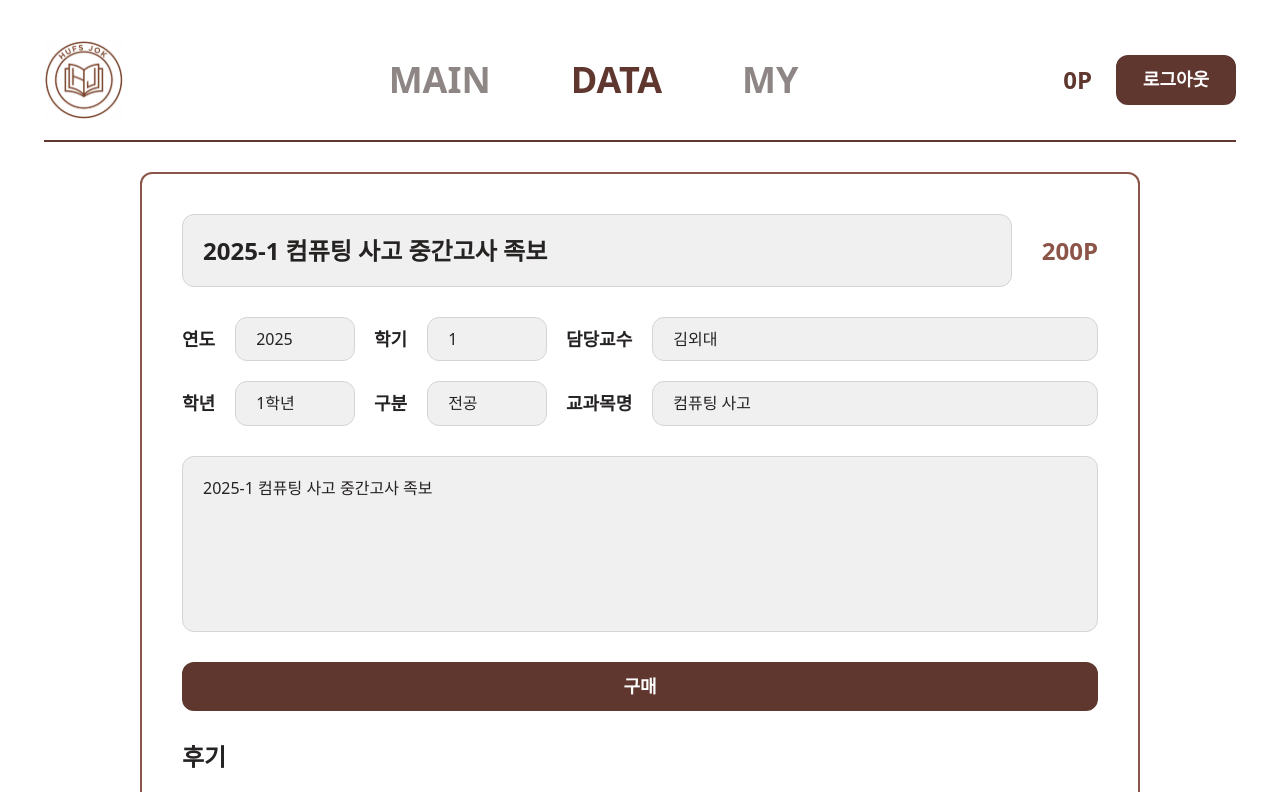
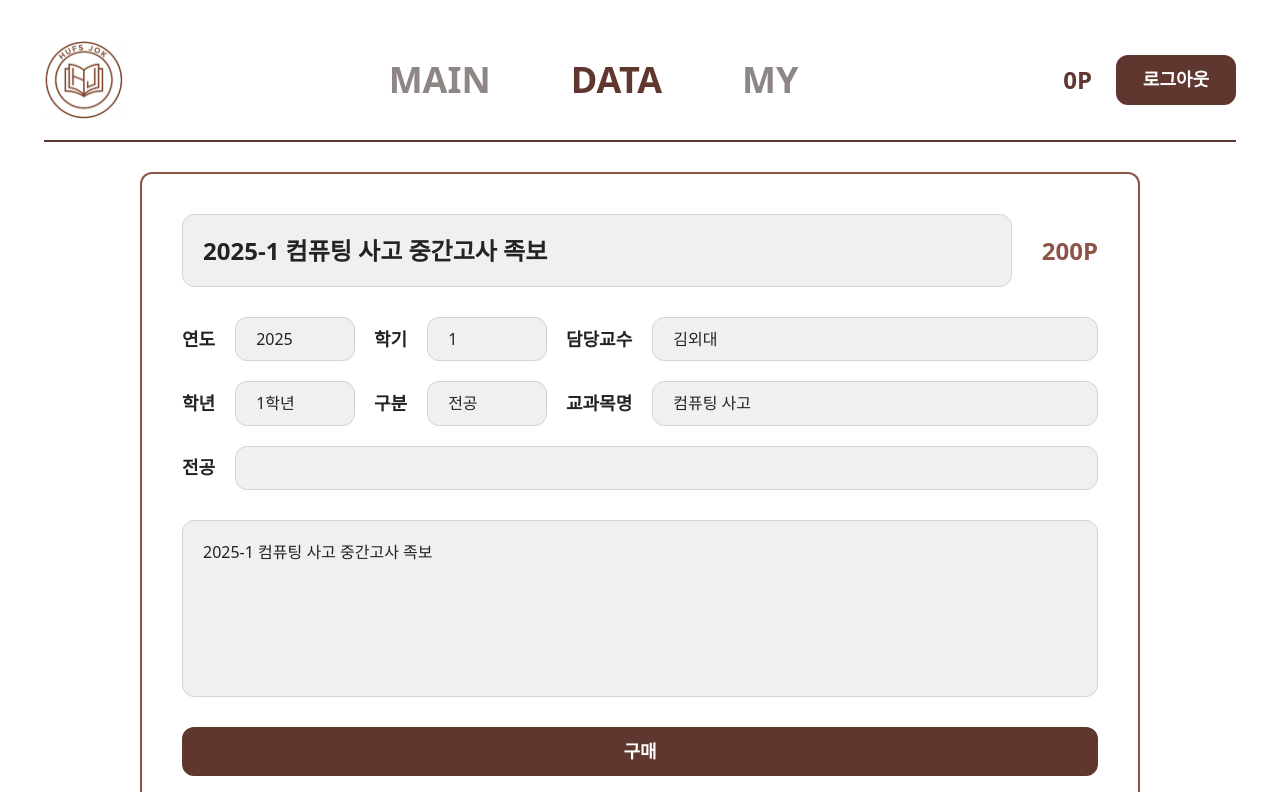
Before and after one commit to HUFJOK/FE, a React (Vite) app: page /data/1 in a window 1280 px wide. Shown: the top 792 px of the page. Built offline with nearby package versions, Linux system fonts and the light colour scheme; no server answers.

Commit message:
Fix: 자료 관련 API 변경에 따른 UI/API 수정

```diff
--- a/src/api/materials.ts
+++ b/src/api/materials.ts
@@ -9,7 +9,7 @@ import type {
 } from "./types";
 import { formatDateTime } from "./utils";
 
-// 특정 자료 상세 조희
+// 특정 자료 상세 조회
 export const getMaterial = async (
   materialId: number
 ): Promise<MaterialGetResponse> => {
--- a/src/components/Dropdown.tsx
+++ b/src/components/Dropdown.tsx
@@ -70,7 +70,7 @@ export default function Dropdown({
         onClick={handleDropdown}
         aria-expanded={isOpen}
       >
-        <div>{value ? value.value : placeholder}</div>
+        <div>{value ? value.value : placeholder || <>&nbsp;</>}</div>
         {!disabled && (
           <>
             {isOpen ? (
--- a/src/pages/data/DataDetail.tsx
+++ b/src/pages/data/DataDetail.tsx
@@ -16,6 +16,7 @@ export default function DataDetail(): React.JSX.Element {
   const [grade, setGrade] = useState<string>("");
   const [type, setType] = useState<string>("");
   const [course, setCourse] = useState<string>("");
+  const [major, setMajor] = useState<string>("");
   const [description, setDescription] = useState<string>("");
   const [isPurchased, setIsPurchased] = useState<boolean>(false);
   const [reviewRating, setReviewRating] = useState<number>(0.0);
@@ -31,6 +32,7 @@ export default function DataDetail(): React.JSX.Element {
     setGrade("1학년");
     setType("전공");
     setCourse("컴퓨팅 사고");
+    setMajor("");
     setDescription("2025-1 컴퓨팅 사고 중간고사 족보");
     setReviews([
       {
@@ -72,6 +74,7 @@ export default function DataDetail(): React.JSX.Element {
           <div className="text-primary-500 title-sm">{price}P</div>
         </div>
 
+        <div className="w-full flex flex-col justify-start items-center gap-5">
           <div className="w-full flex justify-start items-center gap-5">
             <div className="w-43 flex-shrink-0 flex flex-col gap-5">
               <LabelField label="연도" color="gray-700" isFit={true}>
@@ -109,7 +112,7 @@ export default function DataDetail(): React.JSX.Element {
               <LabelField label="구분" color="gray-700" isFit={true}>
                 <Input
                   type="text"
-                id="category"
+                  id="type"
                   value={type}
                   onChange={(e) => setType(e.target.value)}
                   font="body-md"
@@ -139,6 +142,17 @@ export default function DataDetail(): React.JSX.Element {
                 />
               </LabelField>
             </div>
+          </div>
+          <LabelField label="전공" color="gray-700" isFit={true}>
+            <Input
+              type="text"
+              id="major"
+              value={major}
+              onChange={(e) => setMajor(e.target.value)}
+              font="body-md"
+              disabled={true}
+            />
+          </LabelField>
         </div>
 
         <Textarea
--- a/src/pages/data/DataUpload.tsx
+++ b/src/pages/data/DataUpload.tsx
@@ -10,6 +10,7 @@ import {
   SemesterOptions,
   GradeOptions,
   TypeOptions,
+  MajorOptions,
 } from "../../data/OptionData";
 import type { Option } from "../../data/OptionData";
 import { BiX } from "react-icons/bi";
@@ -40,6 +41,7 @@ export default function DataUpload(): React.JSX.Element {
   const [grade, setGrade] = useState<Option | null>(null);
   const [type, setType] = useState<Option | null>(null);
   const [course, setCourse] = useState<string>("");
+  const [major, setMajor] = useState<Option | null>(null);
   const [description, setDescription] = useState<string>("");
   const [files, setFiles] = useState<File[]>([]);
   const [isLoading, setIsLoading] = useState<boolean>(false);
@@ -59,23 +61,14 @@ export default function DataUpload(): React.JSX.Element {
           setDescription(data.description);
           setAttachments(data.attachments);
 
-          setYear(
-            YearOptions.find((opt) => opt.value === String(data.year)) || null,
-          );
-          setSemester(
-            SemesterOptions.find(
-              (opt) => opt.value === String(data.semester),
-            ) || null,
-          );
-          setGrade(
-            GradeOptions.find((opt) => String(opt.value) === data.grade) ||
-            null,
-          );
-          setType(
-            TypeOptions.find(
-              (opt) => String(opt.value) === data.courseDivision,
-            ) || null,
-          );
+          setYear(YearOptions.find((opt) => opt.value === String(data.year)) || null);
+          setSemester(SemesterOptions.find((opt) => opt.value === String(data.semester)) || null);
+          setGrade(GradeOptions.find((opt) => String(opt.value) === data.grade) || null);
+          setType(TypeOptions.find((opt) => String(opt.value) === data.courseDivision) || null);
+
+          if (data.major) {
+            setMajor(MajorOptions.find((opt) => opt.value === data.major) || null);
+          }
         } catch (error) {
           console.error("자료 로딩 실패:", error);
           alert("자료 정보를 불러오는데 실패했습니다.");
@@ -91,8 +84,15 @@ export default function DataUpload(): React.JSX.Element {
       setSemester(SemesterOptions[0]);
       setGrade(GradeOptions[0]);
       setType(TypeOptions[0]);
+      setMajor(MajorOptions[0]);
     }
   }, [isEdit, materialId, navigate]);
+
+  useEffect(() => {
+    if (type?.value !== TypeOptions[0].value) {
+      setMajor(null);
+    }
+  }, [type]);
 
   const handleFileUpload = (): void => {
     fileInputRef.current?.click();
@@ -116,7 +116,8 @@ export default function DataUpload(): React.JSX.Element {
       !professor ||
       !grade ||
       !type ||
-      !course
+      !course ||
+      (type.value === TypeOptions[0].value && !major)
     ) {
       alert("모든 필수 항목을 입력해주세요.");
       return;
@@ -135,6 +136,7 @@ export default function DataUpload(): React.JSX.Element {
       grade: String(grade.value),
       courseDivision: String(type.value),
       courseName: course,
+      major: major ? String(major.value) : null,
       description,
     };
 
@@ -194,6 +196,7 @@ export default function DataUpload(): React.JSX.Element {
           disabled={isLoading}
         />
 
+        <div className="w-full flex flex-col justify-start items-center gap-5">
           <div className="w-full flex justify-start items-center gap-5">
             <div className="flex-shrink-0 flex flex-col gap-5">
               <LabelField label="연도" color="gray-700" isFit={true}>
@@ -259,6 +262,16 @@ export default function DataUpload(): React.JSX.Element {
                 />
               </LabelField>
             </div>
+          </div>
+          <LabelField label="전공" color="gray-700" isFit={true}>
+            <Dropdown
+              options={MajorOptions}
+              value={major}
+              onChange={setMajor}
+              font="body-md"
+              disabled={isLoading || type?.value !== TypeOptions[0].value}
+            />
+          </LabelField>
         </div>
 
         <Textarea
```
Also changed, not shown: src/api/types.ts (+7 -0 lines). Lines whose indentation alone changed are shown as unchanged.
